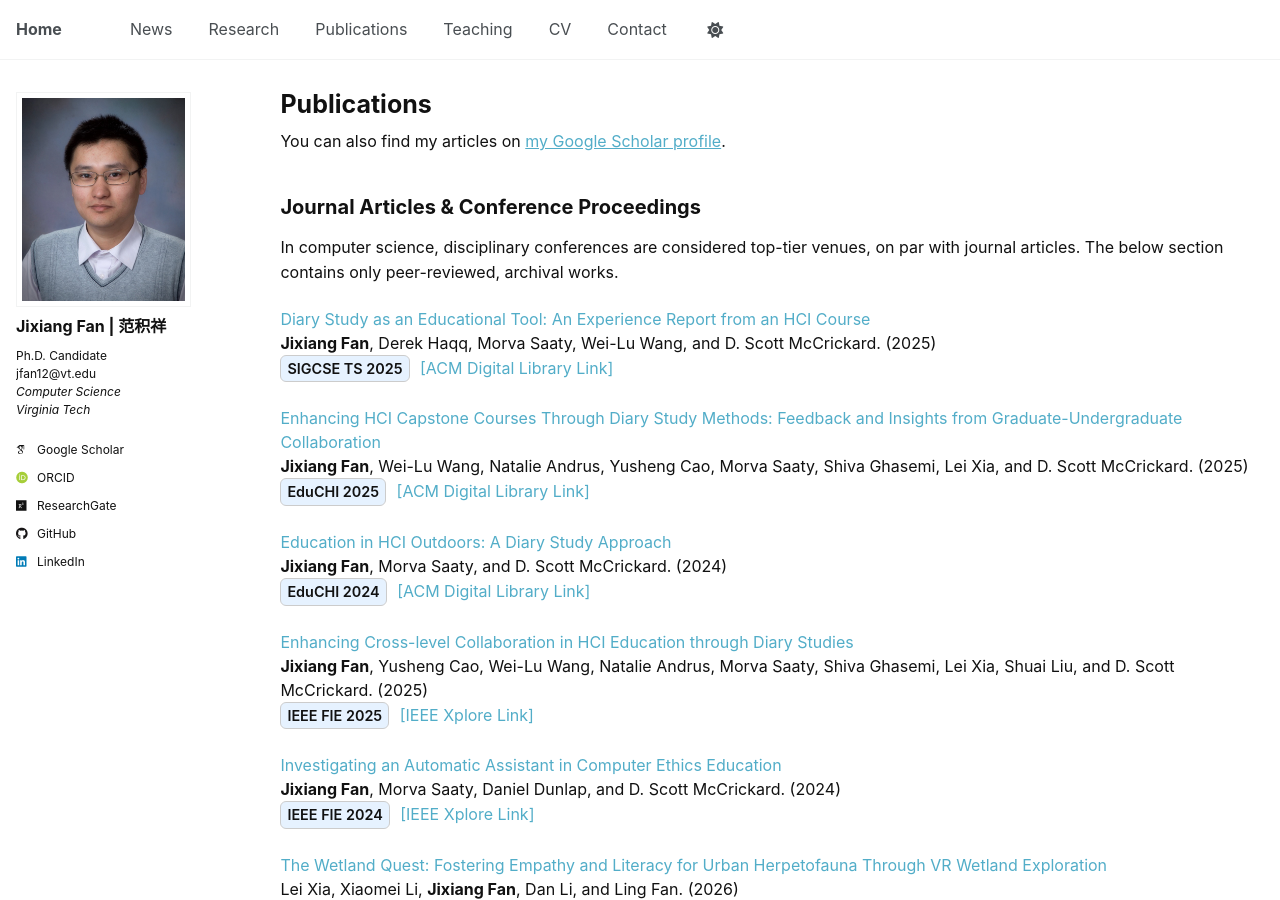
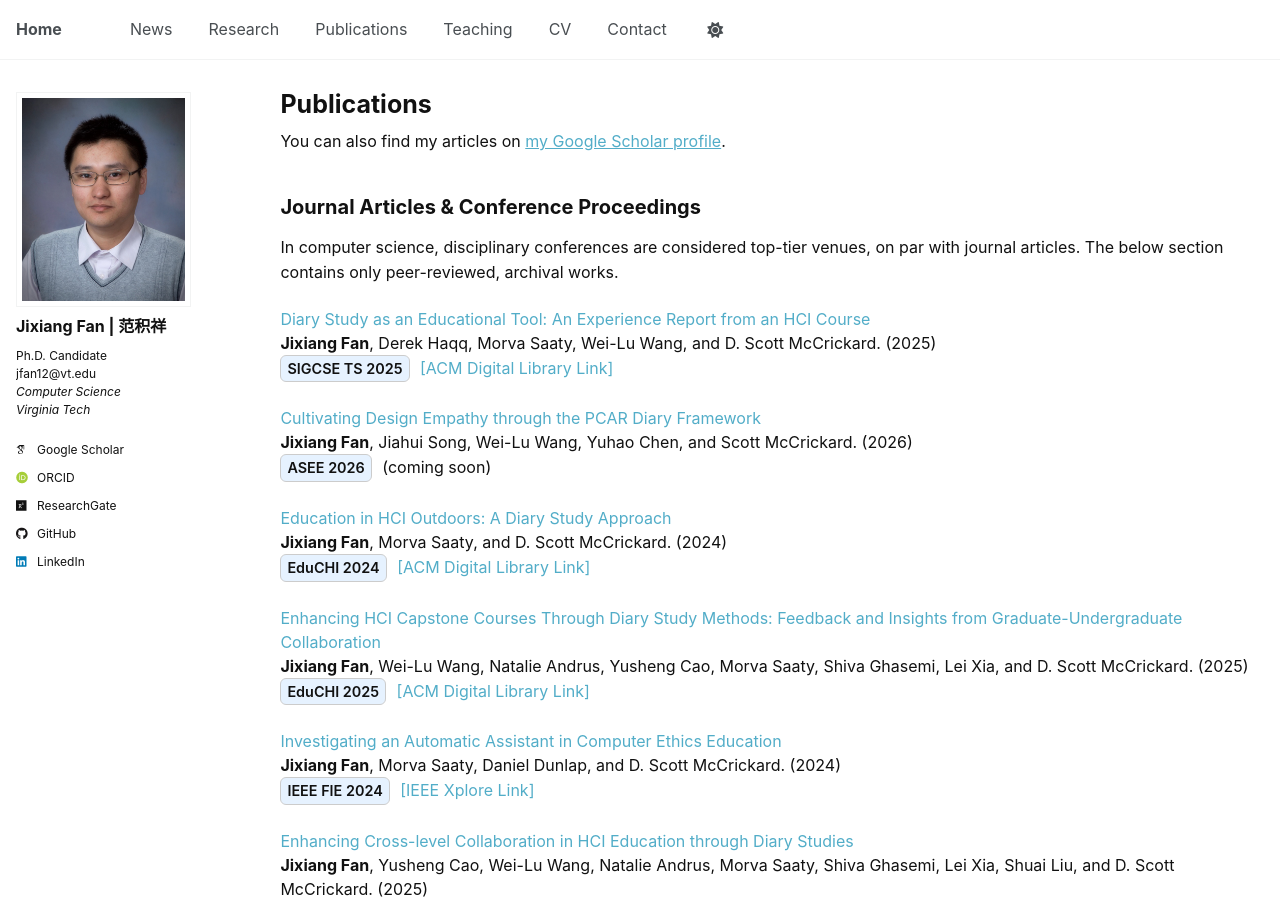
Before and after one commit to JixiangFan/web, a Jekyll site: the page built from _pages/publications.html, in a window 1280 px wide and 900 px high. Built offline with Jekyll 4.4.1, drawn with Linux system fonts in a browser that asks for light colours; some web fonts are replaced.

Commit message:
Update publications.html

```diff
--- a/_pages/publications.html
+++ b/_pages/publications.html
@@ -79,21 +79,22 @@ archival works.
 </div>
 
 <div class="pub-entry">
-  <a href="https://dl.acm.org/doi/pdf/10.1145/3742901.3742917">
-    Enhancing HCI Capstone Courses Through Diary Study Methods: Feedback and Insights from Graduate-Undergraduate Collaboration
+  <a href="#">
+    Cultivating Design Empathy through the PCAR Diary Framework
   </a><br>
 
-  <strong>Jixiang Fan</strong>, Wei-Lu Wang, Natalie Andrus, Yusheng Cao, Morva Saaty,
-  Shiva Ghasemi, Lei Xia, and D. Scott McCrickard. (2025)<br>
+  <strong>Jixiang Fan</strong>, Jiahui Song, Wei-Lu Wang, Yuhao Chen, and Scott McCrickard. (2026)<br>
 
   <span style="display:inline-block; padding:2px 6px; font-size:90%;
                font-weight:600; border:1px solid #ccc; border-radius:6px;
                background:#e6f2ff; margin-right:6px;">
-    EduCHI 2025
+    ASEE 2026
   </span>
+  (coming soon)
+</div>
 
-  <a href="https://dl.acm.org/doi/10.1145/3742901.3742917">[ACM Digital Library Link]</a>
-</div>
+
+
 
 <div class="pub-entry">
   <a href="https://dl.acm.org/doi/pdf/10.1145/3658619.3658621">
@@ -111,6 +112,48 @@ archival works.
   <a href="https://dl.acm.org/doi/10.1145/3658619.3658621">[ACM Digital Library Link]</a>
 </div>
 
+
+<div class="pub-entry">
+  <a href="https://dl.acm.org/doi/pdf/10.1145/3742901.3742917">
+    Enhancing HCI Capstone Courses Through Diary Study Methods: Feedback and Insights from Graduate-Undergraduate Collaboration
+  </a><br>
+
+  <strong>Jixiang Fan</strong>, Wei-Lu Wang, Natalie Andrus, Yusheng Cao, Morva Saaty,
+  Shiva Ghasemi, Lei Xia, and D. Scott McCrickard. (2025)<br>
+
+  <span style="display:inline-block; padding:2px 6px; font-size:90%;
+               font-weight:600; border:1px solid #ccc; border-radius:6px;
+               background:#e6f2ff; margin-right:6px;">
+    EduCHI 2025
+  </span>
+
+  <a href="https://dl.acm.org/doi/10.1145/3742901.3742917">[ACM Digital Library Link]</a>
+</div>
+
+
+
+
+
+
+
+
+<div class="pub-entry">
+  <a href="https://ieeexplore.ieee.org/stamp/stamp.jsp?tp=&arnumber=10893594">
+    Investigating an Automatic Assistant in Computer Ethics Education
+  </a><br>
+
+  <strong>Jixiang Fan</strong>, Morva Saaty, Daniel Dunlap, and D. Scott McCrickard. (2024)<br>
+
+  <span style="display:inline-block; padding:2px 6px; font-size:90%;
+               font-weight:600; border:1px solid #ccc; border-radius:6px;
+               background:#e6f2ff; margin-right:6px;">
+    IEEE FIE 2024
+  </span>
+
+  <a href="https://ieeexplore.ieee.org/document/10893594">[IEEE Xplore Link]</a>
+</div>
+
+
 <div class="pub-entry">
   <a href="https://www.computer.org/csdl/proceedings-article/fie/2025/11328647/2df9ohMeNdC">
     Enhancing Cross-level Collaboration in HCI Education through Diary Studies
@@ -126,22 +169,6 @@ archival works.
   </span>
 
   <a href="https://www.computer.org/csdl/proceedings-article/fie/2025/11328647/2df9ohMeNdC">[IEEE Xplore Link]</a>
-</div>
-
-<div class="pub-entry">
-  <a href="https://ieeexplore.ieee.org/stamp/stamp.jsp?tp=&arnumber=10893594">
-    Investigating an Automatic Assistant in Computer Ethics Education
-  </a><br>
-
-  <strong>Jixiang Fan</strong>, Morva Saaty, Daniel Dunlap, and D. Scott McCrickard. (2024)<br>
-
-  <span style="display:inline-block; padding:2px 6px; font-size:90%;
-               font-weight:600; border:1px solid #ccc; border-radius:6px;
-               background:#e6f2ff; margin-right:6px;">
-    IEEE FIE 2024
-  </span>
-
-  <a href="https://ieeexplore.ieee.org/document/10893594">[IEEE Xplore Link]</a>
 </div>
 
 
```
